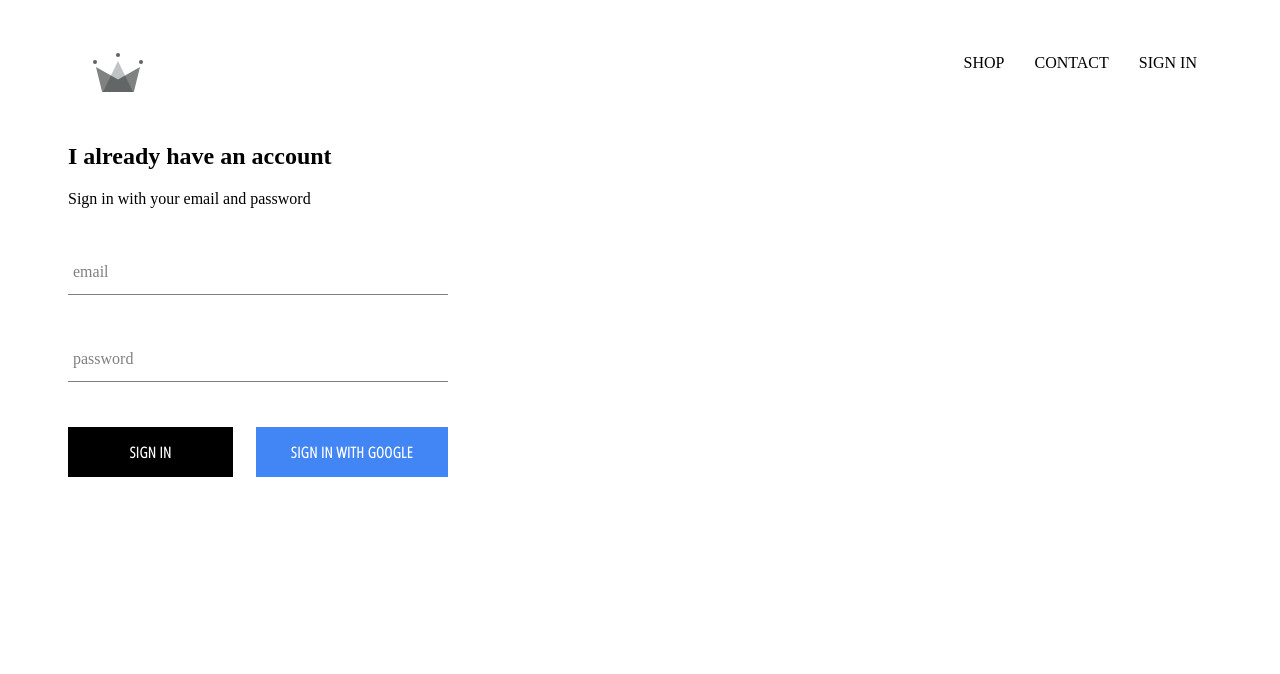
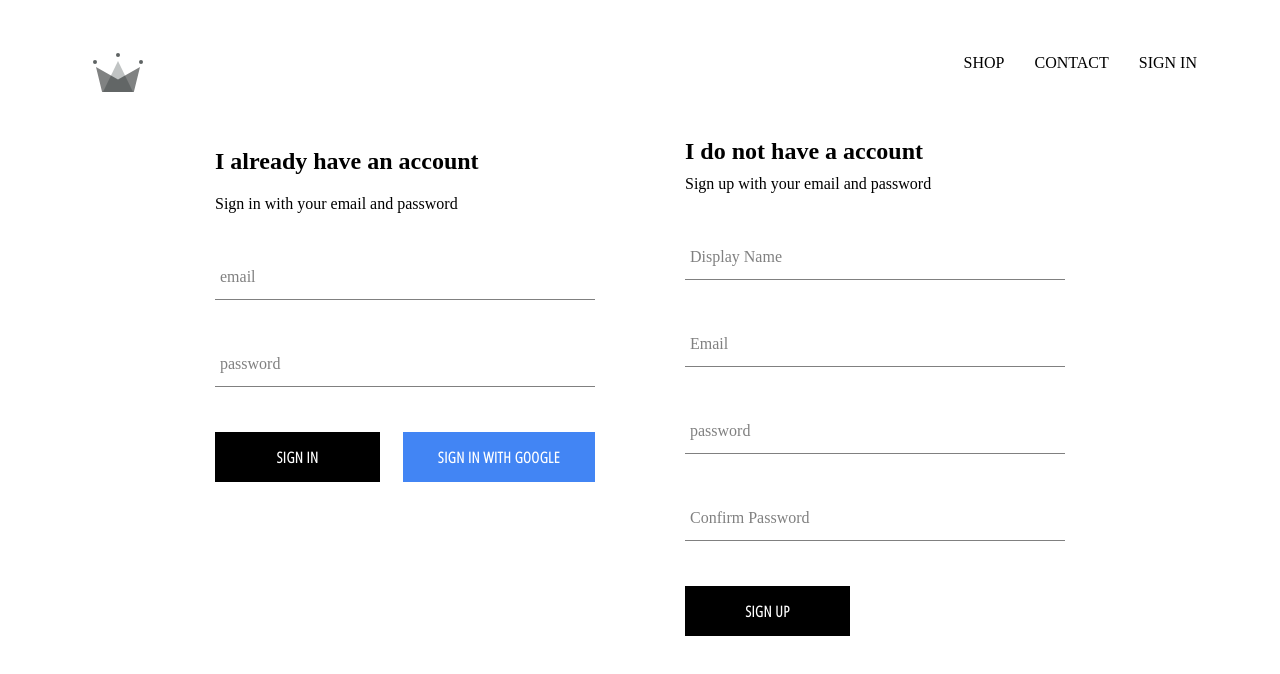
Before and after one commit to CodesWithAnkit/ecom, a React (Create React App) app: page /signin in a window 1280 px wide. Shown: the top 674 px of the page. Built offline with nearby package versions, Linux system fonts and the light colour scheme; no server answers.

Commit message:
Implimented all sign-up and signin function for the users authentication

```diff
--- a/src/App.js
+++ b/src/App.js
@@ -30,6 +30,7 @@
               ...snapShot.data()
             }
           });
+          console.log(this.state);
         });
       } else {
         this.setState({ currentUser: userAuth });
--- a/src/pages/sign-in-sign-up/sign-in-sign-up.component.jsx
+++ b/src/pages/sign-in-sign-up/sign-in-sign-up.component.jsx
@@ -1,11 +1,13 @@
 import React from "react";
 
 import SignIn from "../../components/sign-in/sign-in.component";
+import SignUp from "../../components/sign-up/sign-up.compnent";
 import "./sign-in-sign-up.styles.scss";
 
 const SingInAndSignUpPage = () => (
   <div className="sign-in-and-sign-up">
     <SignIn />
+    <SignUp />
   </div>
 );
 
--- a/src/pages/sign-in-sign-up/sign-in-sign-up.styles.scss
+++ b/src/pages/sign-in-sign-up/sign-in-sign-up.styles.scss
@@ -0,0 +1,6 @@
+.sign-in-and-sign-up {
+  width: 850px;
+  display: flex;
+  justify-content: space-between;
+  margin: 30px auto;
+}
```
